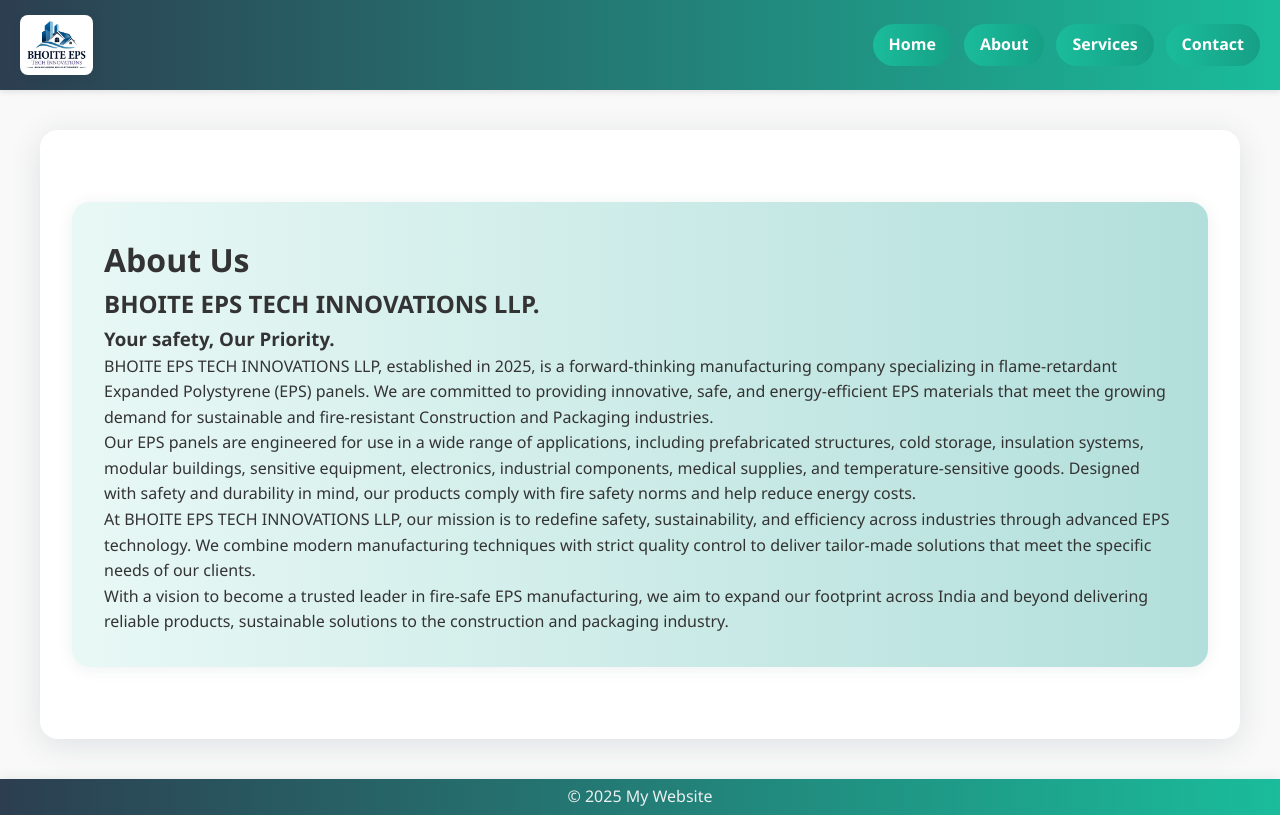
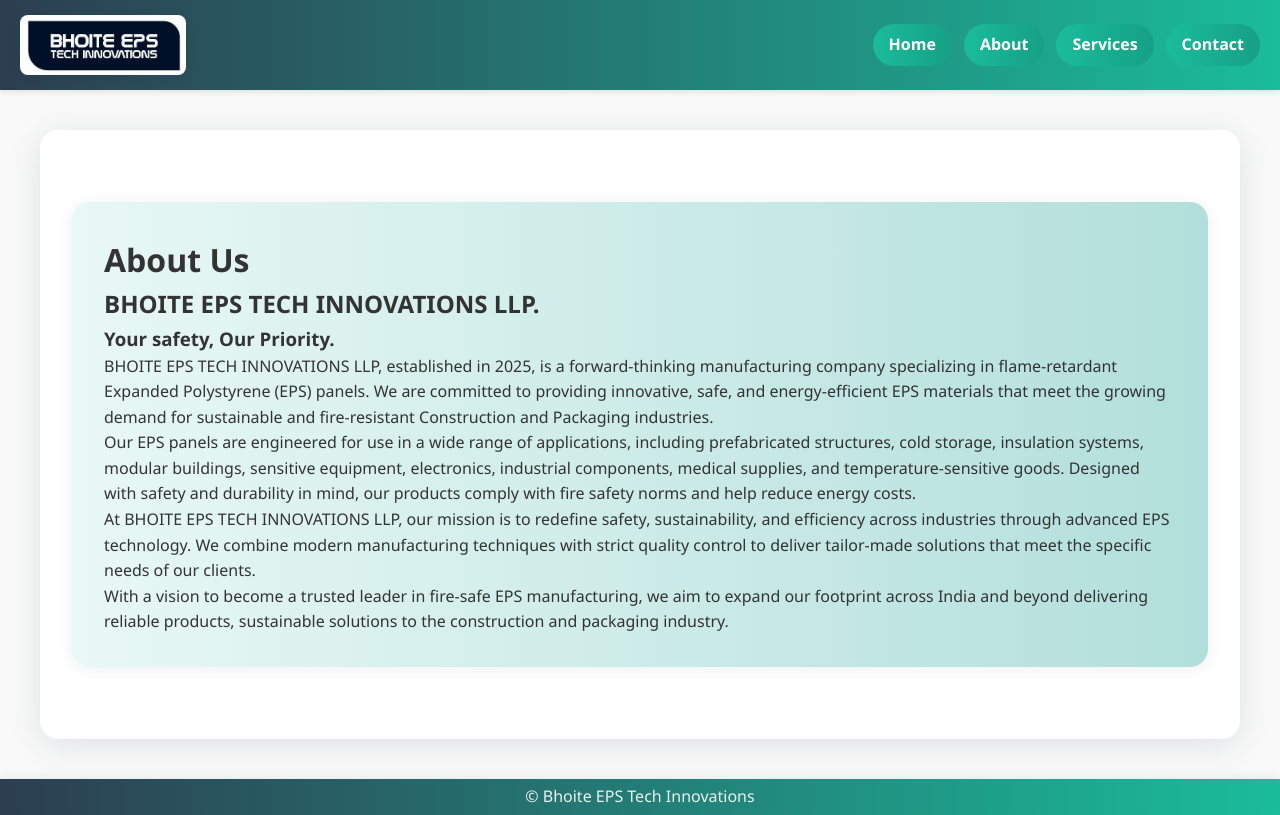
Before and after one commit to pratikjagtap013/Bhoite-EPS, a React (Vite) app: page /about in a window 1280 px wide. Built offline with nearby package versions, Linux system fonts and the light colour scheme.

Commit message:
logo-changes

```diff
--- a/src/App.jsx
+++ b/src/App.jsx
@@ -22,7 +22,7 @@
           </Routes>
         </main>
         <footer>
-          <p>&copy; 2025 My Website</p>
+          <p>&copy; Bhoite EPS Tech Innovations</p>
         </footer>
       </div>
     </Router>
--- a/src/components/Navbar.jsx
+++ b/src/components/Navbar.jsx
@@ -1,6 +1,6 @@
 import React from "react";
 import { Link } from "react-router-dom";
-import logoNavbar from "../assets/logo-navbar.jpeg";
+import logoNavbar from "../assets/logo-navbar.jpg";
 
 function Navbar() {
   return (
```
Also changed, not shown: src/assets/logo-navbar.jpg (added).
